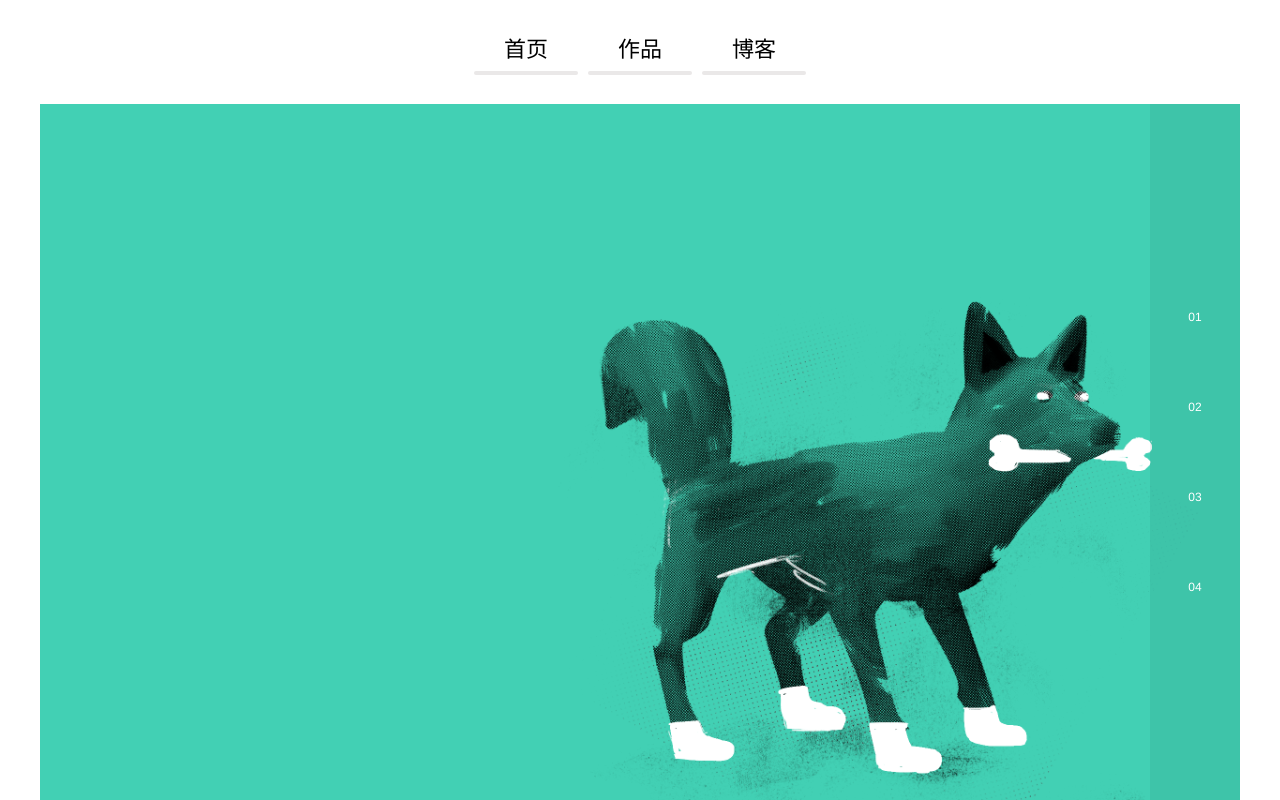
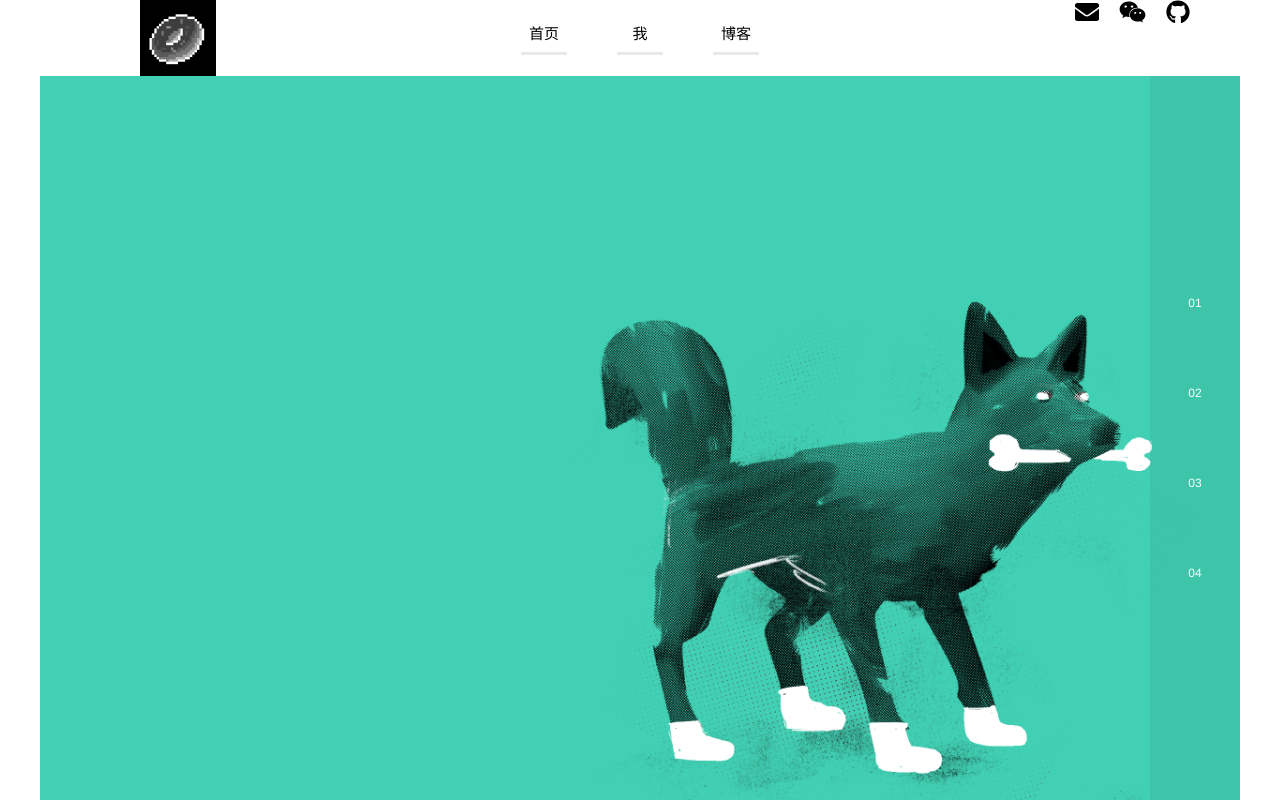
Before and after one commit to zxfred/fred.com, a Vue app: page / in a window 1280 px wide. Built offline with nearby package versions, Linux system fonts and the light colour scheme.

Commit message:
work on header icons

```diff
--- a/package.json
+++ b/package.json
@@ -8,6 +8,10 @@
     "lint": "vue-cli-service lint"
   },
   "dependencies": {
+    "@fortawesome/fontawesome-svg-core": "^1.2.6",
+    "@fortawesome/free-brands-svg-icons": "^5.4.1",
+    "@fortawesome/free-solid-svg-icons": "^5.4.1",
+    "@fortawesome/vue-fontawesome": "^0.1.1",
     "vue": "^2.5.17",
     "vue-router": "^3.0.1",
     "vuex": "^3.0.1"
--- a/public/index.html
+++ b/public/index.html
@@ -15,6 +15,7 @@
         }
     </script>
 </head>
+
 <body>
     <noscript>
         <strong>I can't work properly without JavaScript enabled. Please enable it to continue.</strong>
@@ -22,4 +23,5 @@
     <div id="app"></div>
 <!-- built files will be auto injected -->
 </body>
+
 </html>
--- a/src/common/stylus/common.styl
+++ b/src/common/stylus/common.styl
@@ -187,3 +187,22 @@ button {
 .clearfix {
     zoom: 1;
 }
+
+.v-center {
+    position: absolute;
+    top: 50%;
+    transform: translateY(-50%);
+}
+
+.h-center {
+    position: absolute;
+    left: 50%;
+    transform: translateX(-50%);
+}
+
+.vh-center {
+  position: absolute;
+  left: 50%;
+  top: 50%;
+  transform: translate(-50%, -50%);
+}
--- a/src/components/header.vue
+++ b/src/components/header.vue
@@ -1,27 +1,50 @@
 <template>
-    <div class="header">
-        <div v-for="item in navList" :key="item.name" :class="{active : active == item.name}" class="item" @click="selectNav(item.name)">{{item.name}}
-            <div class="indicator"></div>
+    <header class="header">
+        <div class="logo"></div>
+        <nav class="nav vh-center">
+            <div v-for="item in navList" :key="item.name" :class="{active : active == item.name}" class="item" @click="selectNav(item.name)">{{item.name}}
+                <div class="indicator"></div>
+            </div>
+        </nav>
+        <div class="icons">
+            <span v-for="icon in iconList" class="icon-holder">
+                <font-awesome-icon :icon="[icon.type, icon.name]" size="2x" />
+            </span>
         </div>
-    </div>
+    </header>
 </template>
 
 <script>
 export default {
     name: 'my-header',
+    mounted () {
+    },
     components: {
     },
     data() {
         return {
+
             navList: [{
                 name: '首页',
             },
             {
-                name: '作品',
+                name: '我',
             },
             {
                 name: '博客',
             }],
+
+            iconList: [{
+                name: 'envelope',
+                type: 'fas',
+            },{
+                name: 'weixin',
+                type: 'fab',
+            },{
+                name: 'github',
+                type: 'fab',
+            }],
+
             active: '',
         }
     },
@@ -29,52 +52,71 @@ export default {
         selectNav: function (name) {
             this.active = name
         },
-    }
+    },
 }
 </script>
 
-<style lang="stylus">
-    // header
-    .header {
-        height: 1.04rem;
-        background-color: #ffffff;
-        padding: 0 1.81rem;
-        box-sizing: border-box;
-        display: flex;
-        justify-content: center;
-        width: 100%;
+<style lang="stylus" rel="stylesheet/stylus" type="text/stylus">
+
+.header {
+    height 76px
+    background-color #ffffff
+    box-sizing border-box
+    width 100%
+    position relative
+    .logo {
+        position absolute
+        left 100px
+        height 76px
+        width 76px
+        background-image url('../assets/donut.png')
+        background-size 100% 100%
     }
-
-    .header .item {
-        display: inline-block;
-        width: 1.04rem;
-        height: 100%;
-        font-family: FZLTZHK--GBK1-0;
-        font-size: .22rem;
-        line-height: .22rem;
-        color: #000000;
-        text-align: center;
-        padding-top: .39rem;
-        box-sizing: border-box;
-        position: relative;
-        margin-right: 10px;
-        &:last-child {
-            margin-right: 0px;
+    .nav {
+        height 34px
+        .item {
+            display inline-block
+            width 76px
+            height 100%
+            font-size 15px
+            line-height 25px
+            color #000000
+            text-align center
+            box-sizing border-box
+            position relative
+            margin 0 10px
+            .indicator{
+                position absolute
+                height 3px
+                left 15px
+                right 15px
+                bottom 0
+                background-color #eae8e8
+                transition background-color 333ms ease-in-out
+            }
+        }
+        .item.active .indicator{
+            background-color #000000
+            transition background-color 333ms ease-in-out
         }
     }
+    .icons {
+        position absolute
+        top 0
+        bottom 0
+        right 40px
+        .icon-holder {
+            margin 0 10px
+            svg {
+                color #000
+                transition color 333ms cubic-bezier(.215, .61, .355, 1)
+            }
+            svg:hover {
+                color #a0a0a0
+                transition color 333ms cubic-bezier(.215, .61, .355, 1)
+            }
+        }
+    }
+}
 
-    .header .item .indicator{
-        height: .04rem;
-        width: 100%;
-        border-radius: .02rem;
-        position: absolute;
-        bottom: .29rem;
-        background-color: #eae8e8;
-        transition: background-color 333ms ease-in-out;
-    }
-
-    .header .item.active .indicator{
-        background-color: #000000;
-        transition: background-color 333ms ease-in-out;
-    }
 </style>
--- a/src/main.js
+++ b/src/main.js
@@ -3,9 +3,19 @@ import App from './App.vue'
 import router from './router'
 import store from './store'
 
-//公共样式
+// 公共样式
 import './common/stylus/common.styl'
 
+// FontAwesome
+import { library } from '@fortawesome/fontawesome-svg-core'
+import { faEnvelope } from '@fortawesome/free-solid-svg-icons/faEnvelope'
+import { FontAwesomeIcon } from '@fortawesome/vue-fontawesome'
+import { faWeixin, faGithub } from '@fortawesome/free-brands-svg-icons'
+library.add(faEnvelope, faWeixin, faGithub)
+Vue.component('font-awesome-icon', FontAwesomeIcon)
+console.log(library)
+
+// 项目自带
 Vue.config.productionTip = false
 
 new Vue({
--- a/src/views/index.vue
+++ b/src/views/index.vue
@@ -40,25 +40,25 @@ export default {
         return {
             slides: [{
                     title: '这是第一个大标题',
-                    desc: 'This is the desc 1. This is the desc 1. This is the desc 1.',
+                    desc: 'This is the desc 1. This is the desc 1.',
                     bgColor: '#ebc042', // 黄色
                     patternUrl: '../assets/bro.png',
                 },
                 {
                     title: '这是第二个大标题',
-                    desc: 'This is the desc 2. This is the desc 2. This is the desc 2.',
+                    desc: 'This is the desc 2. This is the desc 2.',
                     bgColor: '#41ace7', // 蓝色
                     patternUrl: '../assets/dear.png',
                 },
                 {
                     title: '这是第三个大标题',
-                    desc: 'This is the desc 3. This is the desc 3. This is the desc 3.',
+                    desc: 'This is the desc 3. This is the desc 3.',
                     bgColor: '#f96554', // 红色
                     patternUrl: '../assets/dog.png',
                 },
                 {
                     title: '这是第四个大标题',
-                    desc: 'This is the desc 4. This is the desc 4. This is the desc 4.',
+                    desc: 'This is the desc 4. This is the desc 4.',
                     bgColor: '#43d0b4', // 绿色
                     patternUrl: '../assets/nike.png',
             }],
@@ -94,7 +94,7 @@ export default {
         },
         changeTitle: function (a) {
             let that = this
-            if (a == 1) {
+            if (a === 1) {
                 this.imgClass = 'top trans-out'
             } else {
                 this.imgClass = 'trans-in'
@@ -158,7 +158,6 @@ export default {
             position: absolute;
             bottom: 0;
             left: 0;
-            background-size: 100% auto;
             background-repeat: no-repeat;
             background-position: right bottom;
             background-size: contain;
@@ -183,7 +182,6 @@ export default {
                     font-size: .23rem;
                     line-height: .39rem;
                     color: #000;
-                    font-weight: light;
                     vertical-align: top;
                     overflow:hidden;
                     font-weight: lighter;
```
Also changed, not shown: src/assets/donut.png (added), 1 other file (tests, documents, lock files or other folders). Lines whose indentation alone changed are shown as unchanged.
